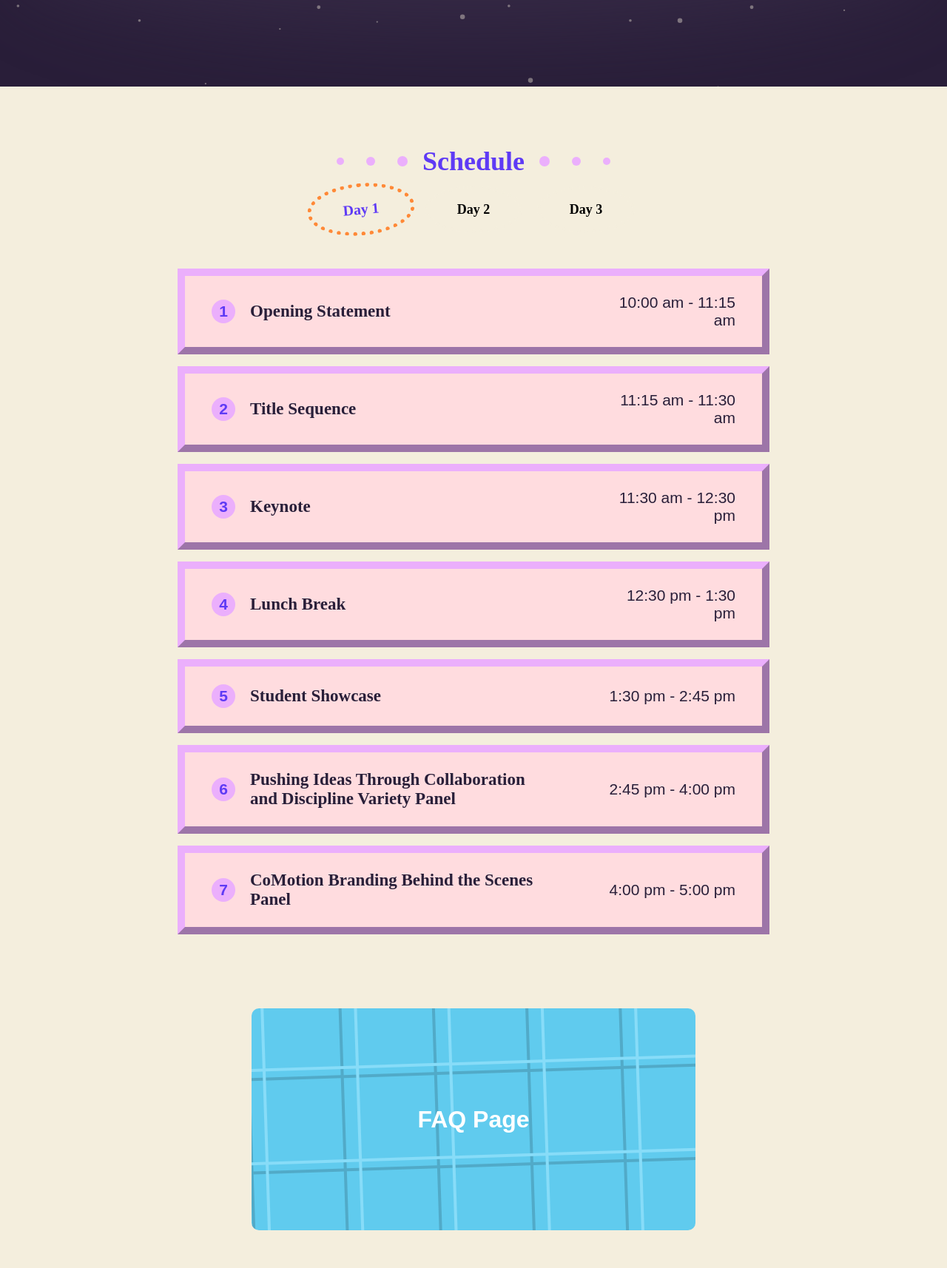
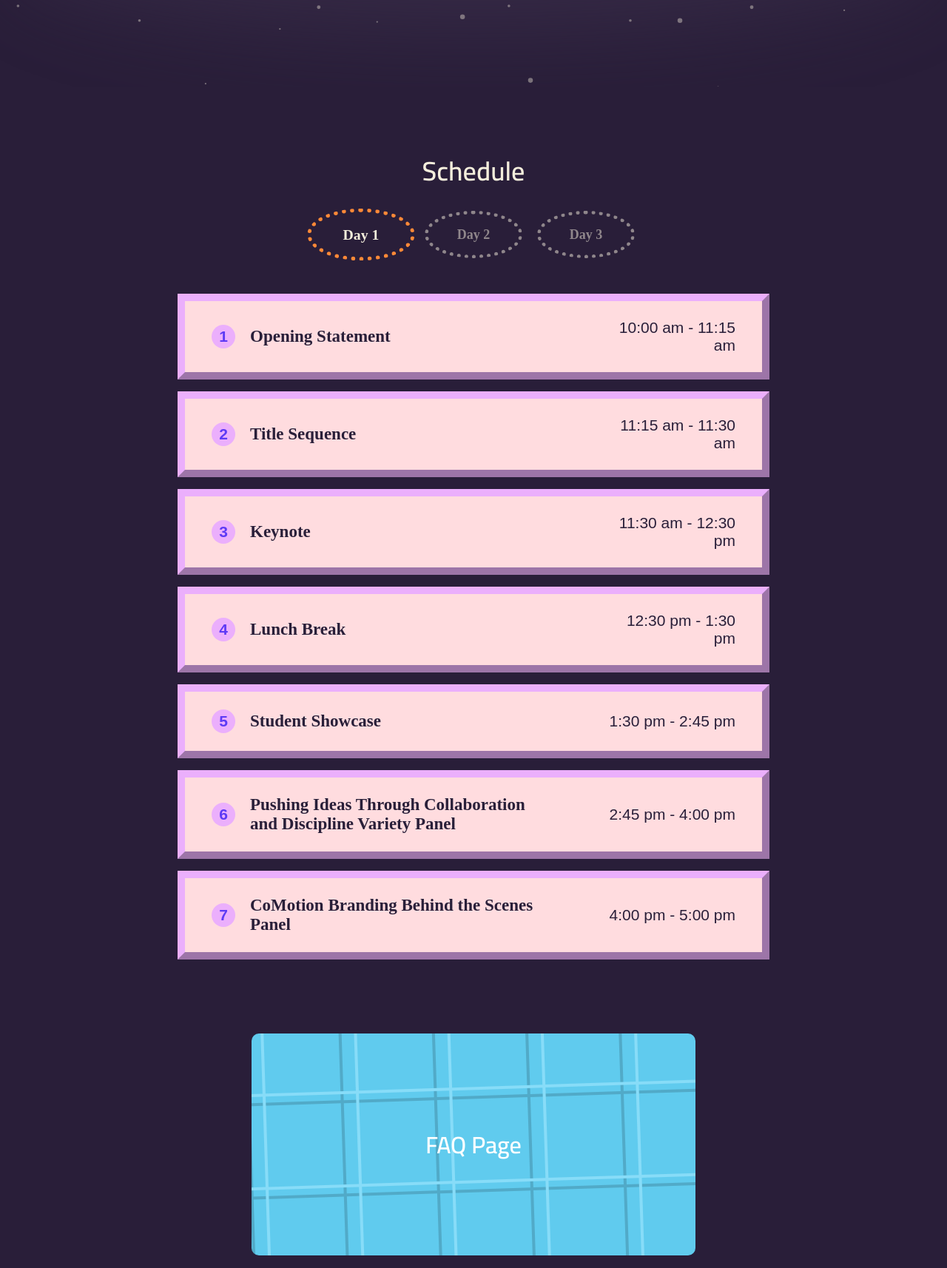
Before and after one commit to ndrewgood/scad-comotion-2022, a Gatsby site: page / in a window 1280 px wide. Shown: the part 1083-2797 px from the top of the page at 74% size. Built offline with nearby package versions, Linux system fonts and the light colour scheme; Gatsby itself is replaced by a stand-in of ours; a web font is replaced by a local one.

Commit message:
Quick Changes

```diff
--- a/src/components/schedule.js
+++ b/src/components/schedule.js
@@ -75,9 +75,9 @@
         <main className="schedule" id="schedule">
             <div className="schedule-container">
                 <div className="schedule-header">
-                    <div className="dotLeft"></div>
+                    {/* <div className="dotLeft"></div> */}
                     <h2>Schedule</h2>
-                    <div className="dotRight"></div>
+                    {/* <div className="dotRight"></div> */}
                 </div>
 
                 <div className="schedule-holder">
--- a/src/styles/ctaGrid.scss
+++ b/src/styles/ctaGrid.scss
@@ -1,7 +1,7 @@
 @use 'global';
 
 .ctaGrid {
-    background-color: global.$tan;
+    background-color: #291E39;
     display: flex;
     margin: auto;
     justify-content: center;
@@ -18,10 +18,10 @@
             grid-template-columns: repeat(1, 1fr);
         }
         a {
-            font-family: omnes-pro, sans-serif !important;
+            font-family: "Cairo", sans-serif !important;
         }
         .cta {
-            font-family: omnes-pro, sans-serif !important;
+            font-family: "Cairo", sans-serif !important;
             height: 300px;
             width: 100%;
             background-position: center;
@@ -31,7 +31,7 @@
             text-decoration: none;
             p {
                 margin: auto;
-                font-family: omnes-pro, sans-serif;
+                font-family: "Cairo", sans-serif;
                 font-weight: 600;
                 color: white;
                 font-size: 2rem;
--- a/src/styles/faq.scss
+++ b/src/styles/faq.scss
@@ -8,7 +8,8 @@
     display: flex;
     text-align: center;
     h1 {
-        font-family: omnes-pro, sans-serif;
+        font-family: "Cairo", sans-serif;
+        font-weight: 600;
         margin: auto;
         color: white;
     }
@@ -35,6 +36,7 @@
             display: none;
         }
     }
+
     .faq-questionContainer {
         padding: 40px 0px 15px;
         // display: flex;
--- a/src/styles/nav.scss
+++ b/src/styles/nav.scss
@@ -144,14 +144,16 @@
 }
 
 .box__face--front {
-    font-weight: 700;
+    font-weight: 600;
+    font-family: "cairo";
     font-size: 18px;
     color: #291E39;
 }
 
 .box__face--top {
     font-size: 18px;
-    font-weight: 700;
+    font-weight: 600;
+    font-family: "cairo";
 }
 
 .box__face--front, .box__face--back {
--- a/src/styles/schedule.scss
+++ b/src/styles/schedule.scss
@@ -1,6 +1,6 @@
 .schedule {
     padding: 80px 0 40px;
-    background-color: #F4EEDD;
+    background-color: #291E39;
 
     .schedule-header {
         display: flex;
@@ -14,10 +14,10 @@
         h2 {
             text-align: center;
             font-size: 36px;
-            font-weight: 700;
+            font-weight: 600;
             margin: 0;
-            color: #5E3AF5;
-            font-family: 'omnes-pro';
+            color: #F4EEDC;
+            font-family: 'cairo';
         }
 
         .dotLeft {
@@ -130,6 +130,7 @@
     justify-content: center;
     gap: 20px;
     margin-bottom: 48px;
+    margin-top: 20px;
 
     .day {
         display: flex;
@@ -147,6 +148,8 @@
         font-family: 'omnes-pro';
         font-weight: 700;
         border: dotted 5px #F4EEDD;
+        color: #F4EEDD;
+        opacity: 0.5;
 
         @media only screen and (max-width: 400px) {
             width: 96px;
@@ -154,40 +157,51 @@
 
         &.selected {
             transition: all 350ms ease-in-out;
-            color: #5E3AF5;
+            color: #F4EEDC;
+            opacity: 1;
 
             &.day1 {
                 border: dotted 5px #FF8937;
-                transform: scale(1.1) rotate(-5deg);
+                // transform: scale(1.1) rotate(-5deg);
+                transform: scale(1.1);
             }
 
             &.day2 {
                 border: dotted 5px #B0F1BF;
-                transform: scale(1.1) rotate(6deg);
+                // transform: scale(1.1) rotate(6deg);
+                transform: scale(1.1);
             }
 
             &.day3 {
                 border: dotted 5px #60CBEE;
-                transform: scale(1.1) rotate(-7deg);
+                // transform: scale(1.1) rotate(-7deg);
+                transform: scale(1.1);
             }
         }
 
         &:hover {
             transition: all 350ms ease-in-out;
             cursor: pointer;
+            opacity: 1;
+
             &.day1 {
                 border: dotted 5px #FF8937;
-                transform: scale(1.1) rotate(-5deg);
+                // transform: scale(1.1) rotate(-5deg);
+                transform: scale(1.1);
             }
 
             &.day2 {
                 border: dotted 5px #B0F1BF;
-                transform: scale(1.1) rotate(6deg);
+                // transform: scale(1.1) rotate(6deg);
+                transform: scale(1.1);
+
             }
 
             &.day3 {
                 border: dotted 5px #60CBEE;
-                transform: scale(1.1) rotate(-7deg);
+                // transform: scale(1.1) rotate(-7deg);
+                transform: scale(1.1);
+
             }
         }
     }
```
Also changed, not shown: src/styles/team.scss (+4 -3 lines).
